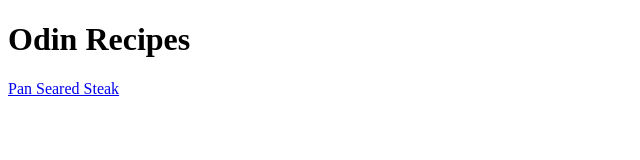
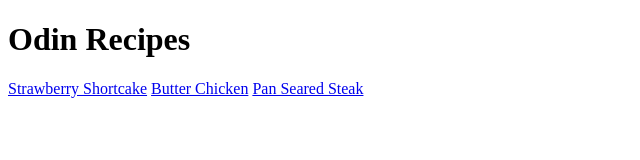
Before and after one commit to jikaelgagnon/odin-recipes, a plain HTML site: page index.html in a window 1280 px wide. Shown: the whole page, without its empty margins (0-640 px from the left). Drawn offline with Linux system fonts and the light colour scheme.

Commit message:
Added link to butter chicken recipe.

```diff
--- a/index.html
+++ b/index.html
@@ -6,6 +6,8 @@
   </head>
   <body>
     <h1>Odin Recipes</h1>
+    <a href="./recipes/shortcake.html">Strawberry Shortcake</a>
+    <a href="./recipes/chicken.html">Butter Chicken</a>
     <a href="./recipes/steak.html">Pan Seared Steak</a>
   </body>
 
```
